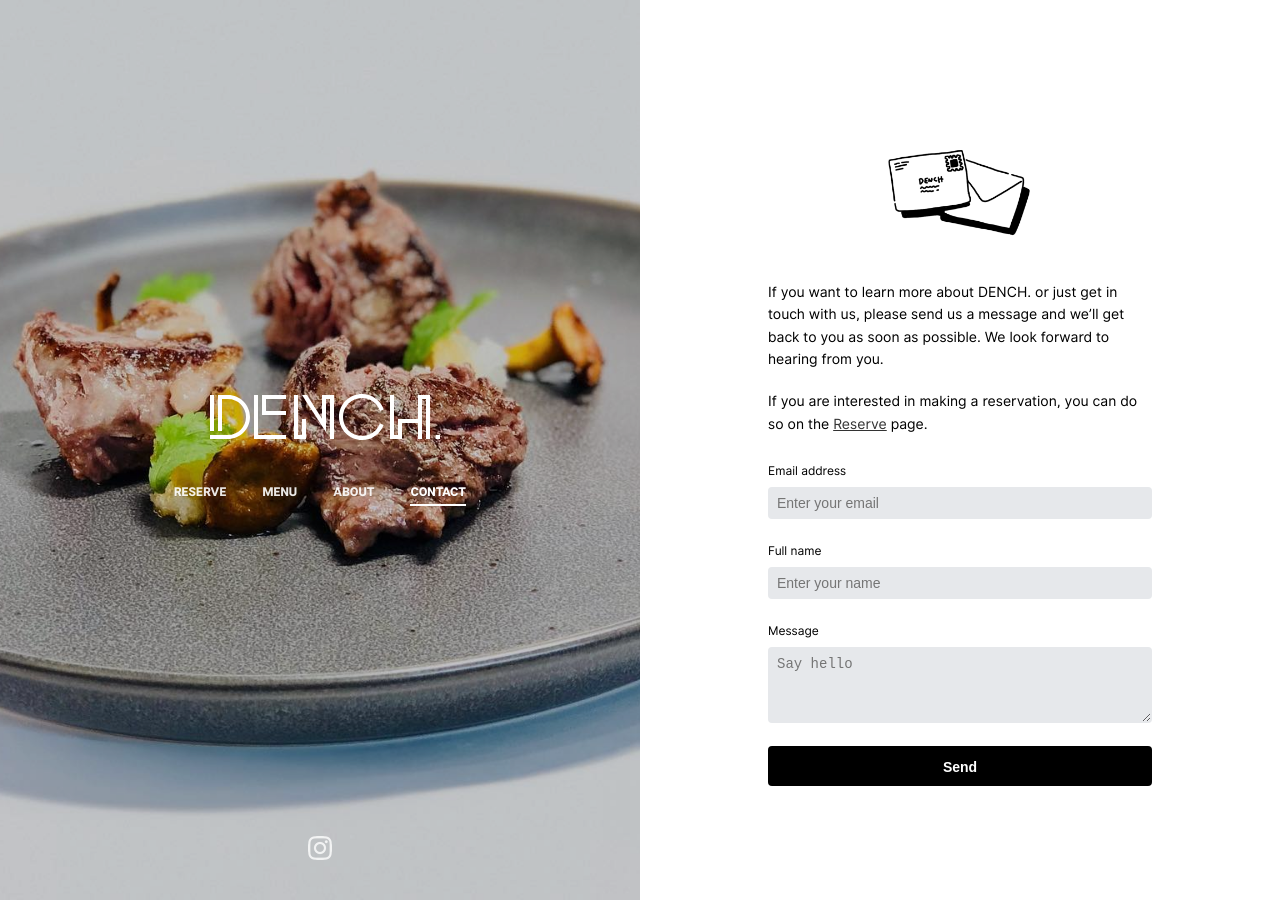
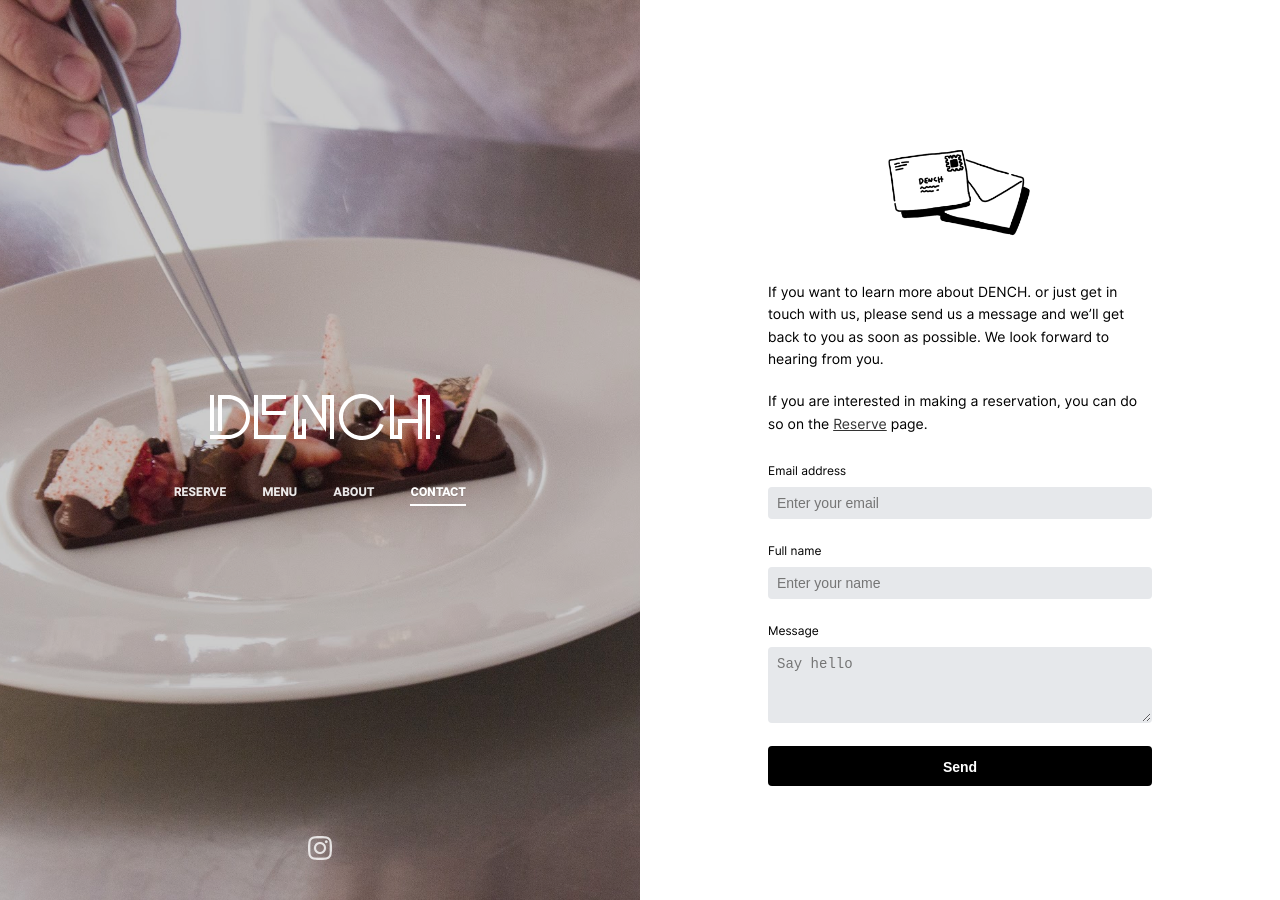
Before and after one commit to jwongdynasty/jwongdynasty.github.io, a Jekyll site: the page built from contact.html, in a window 1280 px wide. Built offline with Jekyll 4.4.1, drawn with Linux system fonts in a browser that asks for light colours.

Commit message:
Update _layout.scss

```diff
--- a/_sass/_layout.scss
+++ b/_sass/_layout.scss
@@ -197,7 +197,7 @@
 
   }
   &.page-contact > .nav-img{
-    background-image: url("../assets/images/figure_d.jpg");
+    background-image: url("../assets/images/contact1.jpg");
     content: "";
     position: absolute;
     display: block;
```
